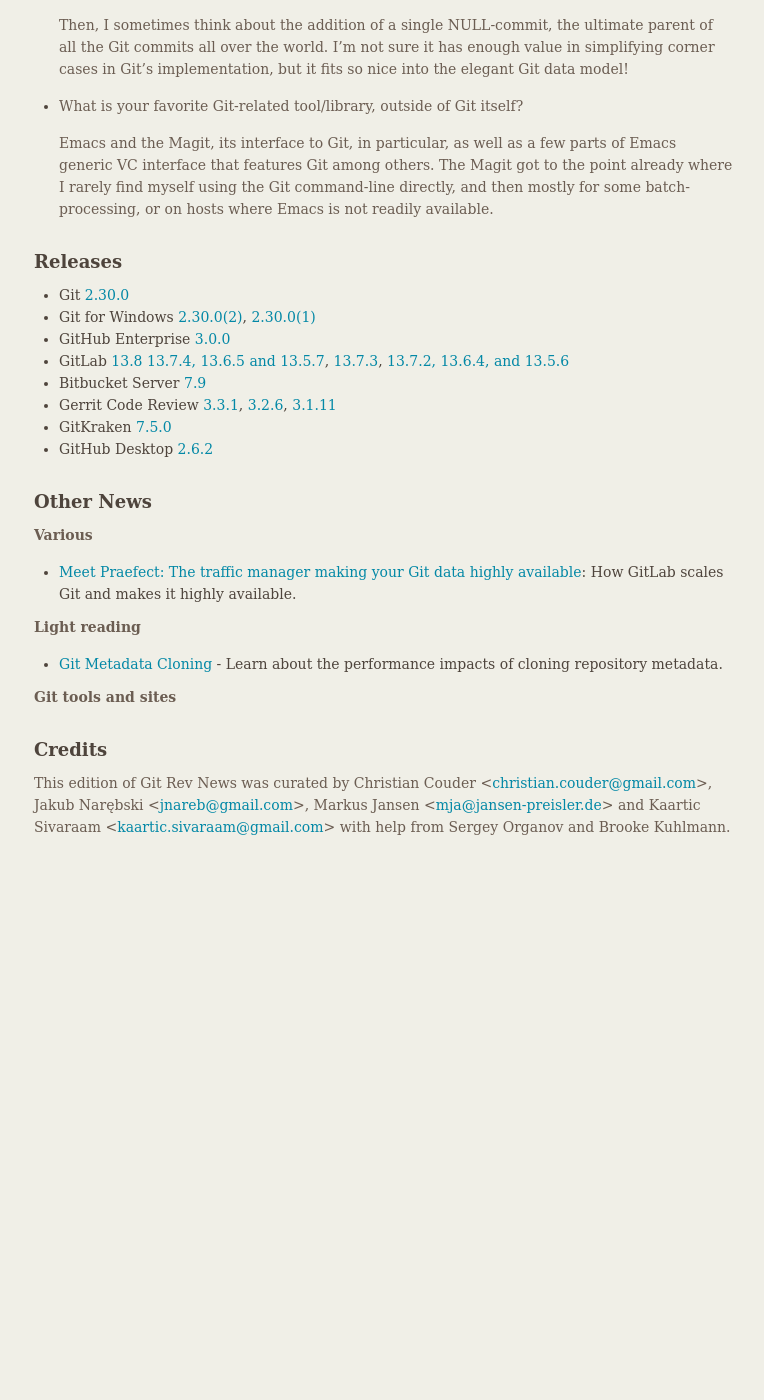
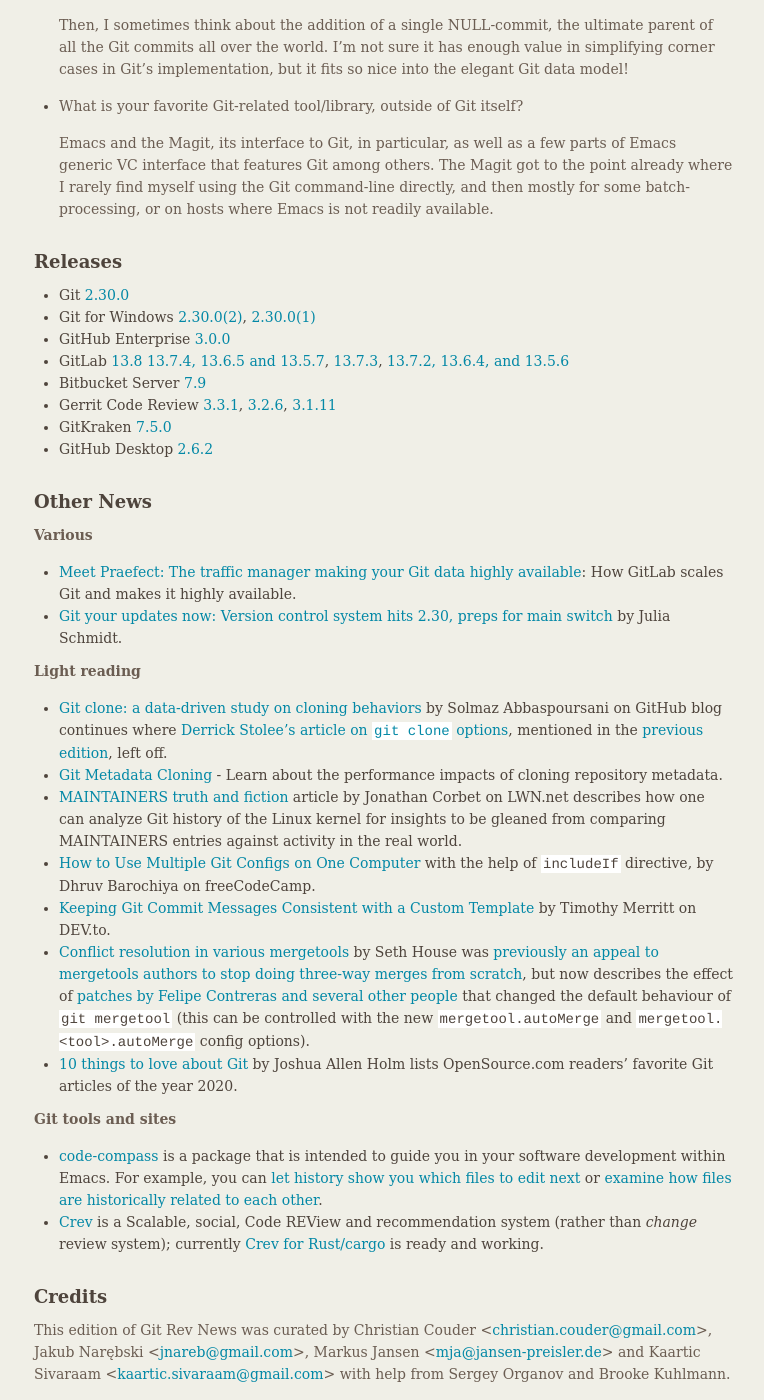
Before and after one commit to git/git.github.io, a Jekyll site: the page built from rev_news/drafts/edition-71.md, in a window 1280 px wide and 1400 px high, scrolled down 3142 px. Shown: the whole window, without its empty margins (375-1139 px from the left). Built offline with Jekyll 4.4.1, drawn with Linux system fonts in a browser that asks for light colours; before the commit the page ends 3995 px from its top, so only the background shows below that.

Commit message:
rn-71: Add links to various articles and tools

```diff
--- a/rev_news/drafts/edition-71.md
+++ b/rev_news/drafts/edition-71.md
@@ -228,14 +228,45 @@
 
 * [Meet Praefect: The traffic manager making your Git data highly available](https://about.gitlab.com/blog/2021/01/21/high-availability-git-storage-with-praefect/):
   How GitLab scales Git and makes it highly available.
+* [Git your updates now: Version control system hits 2.30, preps for main switch](https://devclass.com/2021/01/04/git-2_30-version-control/)
+  by Julia Schmidt.
 
 __Light reading__
 
+* [Git clone: a data-driven study on cloning behaviors](https://github.blog/2020-12-22-git-clone-a-data-driven-study-on-cloning-behaviors/)
+  by Solmaz Abbaspoursani on GitHub blog continues where
+  [Derrick Stolee's article on `git clone` options](https://github.blog/2020-12-21-get-up-to-speed-with-partial-clone-and-shallow-clone/),
+  mentioned in the [previous edition](https://git.github.io/rev_news/2020/12/26/edition-70/), left off.
 * [Git Metadata Cloning](https://www.alchemists.io/articles/git_metadata_cloning) - Learn about the
   performance impacts of cloning repository metadata.
+* [MAINTAINERS truth and fiction](https://lwn.net/Articles/842415/)
+  article by Jonathan Corbet on LWN.net
+  describes how one can analyze Git history of the Linux kernel
+  for insights to be gleaned from comparing MAINTAINERS entries
+  against activity in the real world.
+* [How to Use Multiple Git Configs on One Computer](https://www.freecodecamp.org/news/how-to-handle-multiple-git-configurations-in-one-machine/)
+  with the help of `includeIf` directive,
+  by Dhruv Barochiya on freeCodeCamp.
+* [Keeping Git Commit Messages Consistent with a Custom Template](https://dev.to/timmybytes/keeping-git-commit-messages-consistent-with-a-custom-template-1jkm)
+  by Timothy Merritt on DEV.to.
+* [Conflict resolution in various mergetools](https://www.eseth.org/2020/mergetools.html)
+  by Seth House was [previously an appeal to mergetools authors to stop doing three-way merges from scratch](https://github.com/whiteinge/eseth/blob/e993b4b9c5f7e5d2c83890bcb7cd218abe867afd/2020/mergetools.md),
+  but now describes the effect of [patches by Felipe Contreras and several other people](https://lore.kernel.org/git/5fe4bec2da21a_19c92085f@natae.notmuch/T/#t)
+  that changed the default behaviour of `git mergetool` (this can be controlled
+  with the new `mergetool.autoMerge` and `mergetool.<tool>.autoMerge` config options).
+* [10 things to love about Git](https://opensource.com/article/20/12/git) by Joshua Allen Holm
+  lists OpenSource.com readers' favorite Git articles of the year 2020.
 
 __Git tools and sites__
 
+* [code-compass](https://github.com/ag91/code-compass) is a package that is intended
+  to guide you in your software development within Emacs.  For example, you can
+  [let history show you which files to edit next](https://ag91.github.io/blog/2021/01/12/emacs-as-your-code-compass-let-history-show-you-which-files-to-edit-next/) or
+  [examine how files are historically related to each other](https://ag91.github.io/blog/2021/01/07/emacs-as-your-code-compass-how-related-are-these-modules/).
+* [Crev](https://github.com/crev-dev/crev) is a Scalable, social,
+  Code REView and recommendation system (rather than _change_ review system);
+  currently [Crev for Rust/cargo](https://github.com/crev-dev/cargo-crev)
+  is ready and working.
 
 ## Credits
 
```
